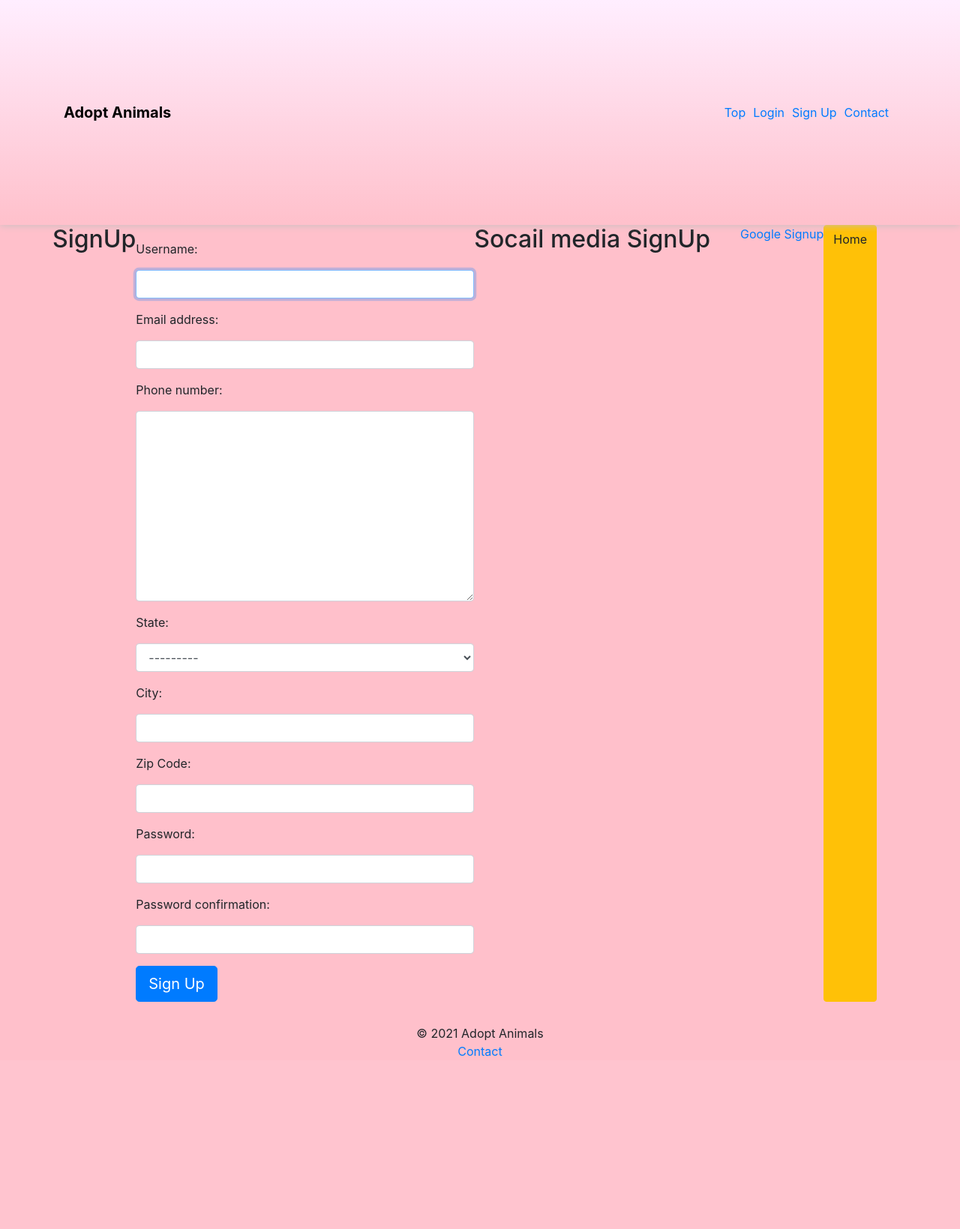
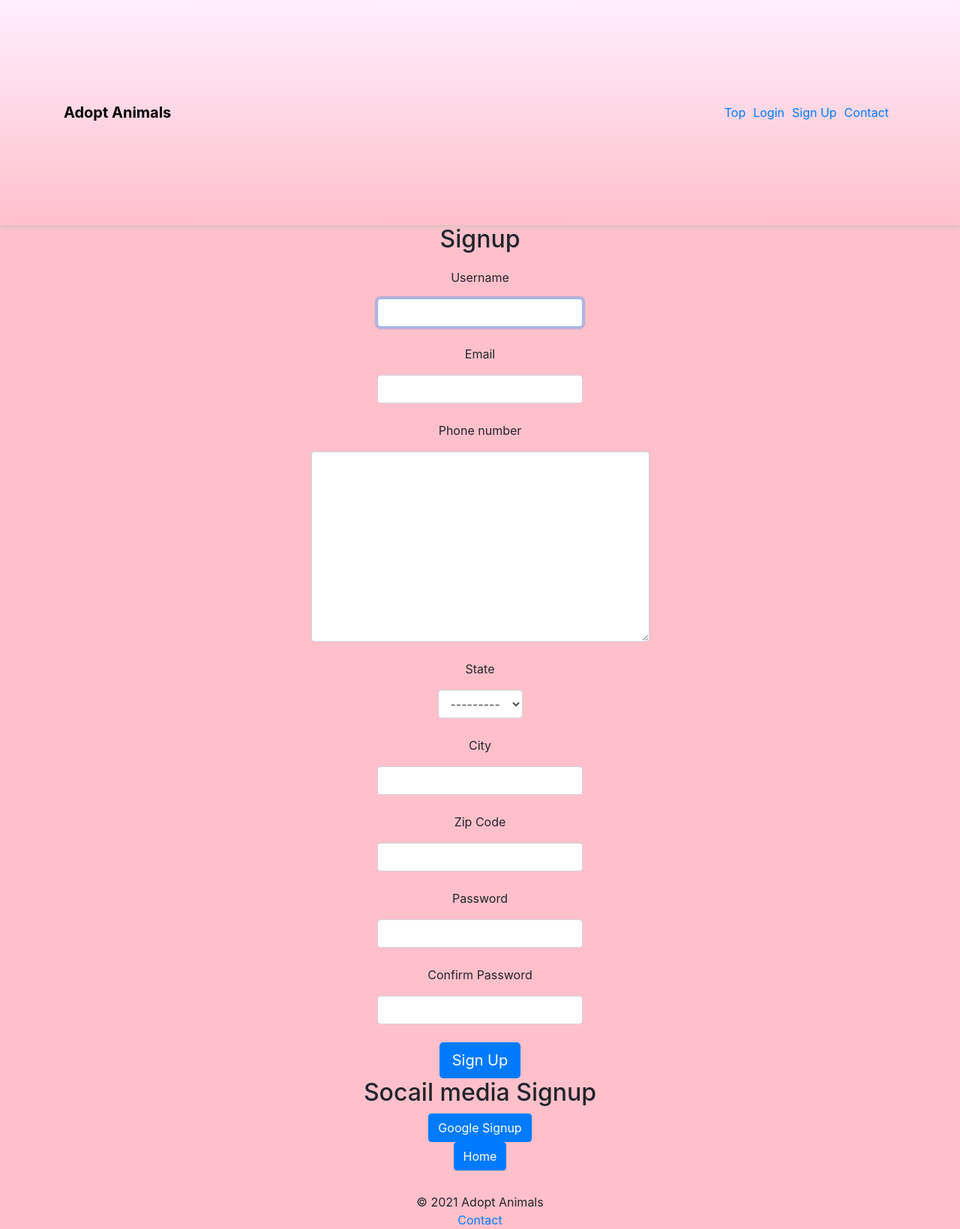
Before and after one commit to toma1031/adoptanimals, a Django app: page /accounts/signup/ in a window 1280 px wide. Shown: the whole page at 75% size. Before the commit the page ends 1409 px from the top, so only its background shows below. Run offline with Django 3.2, Linux system fonts and the light colour scheme; some libraries are stand-ins or nearby versions.

Commit message:
design signup.html

```diff
--- a/accounts/templates/accounts/signup.html
+++ b/accounts/templates/accounts/signup.html
@@ -1,23 +1,79 @@
 {% extends 'base.html' %}
-
+<!-- load widget_tweaksはform-controlを使うために必要 -->
+{% load widget_tweaks %}
 {% block main %}
-  <h2>SignUp</h2>
-  <form action="{% url 'accounts:accounts_signup' %}" method="POST">
+<div class="form w-100 text-center ml-2 mr-2 each_page_to_signup">
+  <h2>Signup</h2>
+  <form action="{% url 'accounts:accounts_signup' %}" method="POST" class="">
     {{ form.non_field_errors }}
-    {% for field in form %}
-    <div class="form-group">
-        <label for="{{ field.id_for_label }}">{{ field.label_tag }}</label>
-        {{ field }}
-        {{ field.errors }}
+    {% csrf_token %}
+    {{ field.errors }}
+    <div class = "form-group">
+      <label class="control-label"><p>Username</p>{{ form.username|add_class:"form-control" }}</label>
+      <!-- エラー表示 -->
+      {% if form.username.errors %}
+      <p class="">{{ form.username.errors }}</p>
+      {% endif %}
     </div>
-    {% endfor %}
-    {% csrf_token %}
+    <div class = "form-group">
+      <label class="control-label"><p>Email</p>{{ form.email|add_class:"form-control" }}</label>
+      <!-- エラー表示 -->
+      {% if form.email.errors %}
+      <p class="">{{ form.email.errors }}</p>
+      {% endif %}
+    </div>
+    <div class = "form-group">
+      <label class="control-label"><p>Phone number</p>{{ form.phone_number|add_class:"form-control" }}</label>
+      <!-- エラー表示 -->
+      {% if form.phone_number.errors %}
+      <p class="">{{ form.phone_number.errors }}</p>
+      {% endif %}
+    </div>
+    <div class = "form-group">
+      <label class="control-label"><p>State</p>{{ form.state|add_class:"form-control" }}</label>
+      <!-- エラー表示 -->
+      {% if form.state.errors %}
+      <p class="">{{ form.state.errors }}</p>
+      {% endif %}
+    </div>
+    <div class = "form-group">
+      <label class="control-label"><p>City</p>{{ form.city|add_class:"form-control" }}</label>
+      <!-- エラー表示 -->
+      {% if form.city.errors %}
+      <p class="">{{ form.city.errors }}</p>
+      {% endif %}
+    </div>
+    <div class = "form-group">
+      <label class="control-label"><p>Zip Code</p>{{ form.zipcode|add_class:"form-control" }}</label>
+      <!-- エラー表示 -->
+      {% if form.zipcode.errors %}
+      <p class="error">{{ form.zipcode.errors }}</p>
+      {% endif %}
+    </div>
+    <div class = "form-group">
+      <label class="control-label"><p>Password</p>{{ form.password1|add_class:"form-control" }}</label>
+      <!-- エラー表示 -->
+      {% if form.password1.errors %}
+      <p class="error">{{ form.password1.errors }}</p>
+      {% endif %}
+    </div>
+    <div class = "form-group">
+      <label class="control-label"><p>Confirm Password</p>{{ form.password2|add_class:"form-control" }}</label>
+      <!-- エラー表示 -->
+      {% if form.password2.errors %}
+      <p class="error">{{ form.password2.errors }}</p>
+      {% endif %}
+    </div>
     <button type="submit" class="btn btn-primary btn-lg">Sign Up</button>
   </form>
+<div>
+  <h2 class="socail_medias_signup">Socail media Signup</h2>
+  <a href="{% url 'social:begin' 'google-oauth2' %}" class="btn btn-primary socail_medias_signup_btn">Google Signup</a>
+</div>
+<div>
+  <a href="/" class="btn btn-primary signup_page_home_btn">Home</a>
+</div>
 
-  <h2>Socail media SignUp</h2>
-  <ul>
-    <li><a href="{% url 'social:begin' 'google-oauth2' %}">Google Signup</a></li>
-  </ul>
-  <a href="/" class="btn btn-warning">Home</a>
+</div>
+
 {% endblock %}
--- a/accounts/templates/accounts/signup_complete.html
+++ b/accounts/templates/accounts/signup_complete.html
@@ -1,5 +1,4 @@
 {% extends 'base.html' %}
-
 {% block main %}
 <p>
   This Sign up is complete. <br>
--- a/adopt_animals/templates/adopt_animals/pets/post_detail.html
+++ b/adopt_animals/templates/adopt_animals/pets/post_detail.html
@@ -6,6 +6,8 @@
 {% block main %}
 {% if user.is_authenticated %}
 <p class="hello w-100 text-right ml-2 mr-2">Hello {{ user.get_username }}!</p>
+{% else %}
+<p class="hello w-100 text-right ml-2 mr-2">Hello Guest!</p>
 {% endif %}
 <!-- 写真セクション -->
 <!-- <div class="main-container w-100 text-center ml-2 mr-2 each_page_to">
```
Also changed, not shown: accounts/templates/accounts/signup_done.html (+7 -4 lines), adopt_animals/static/css/main.css (+19 -0 lines).
